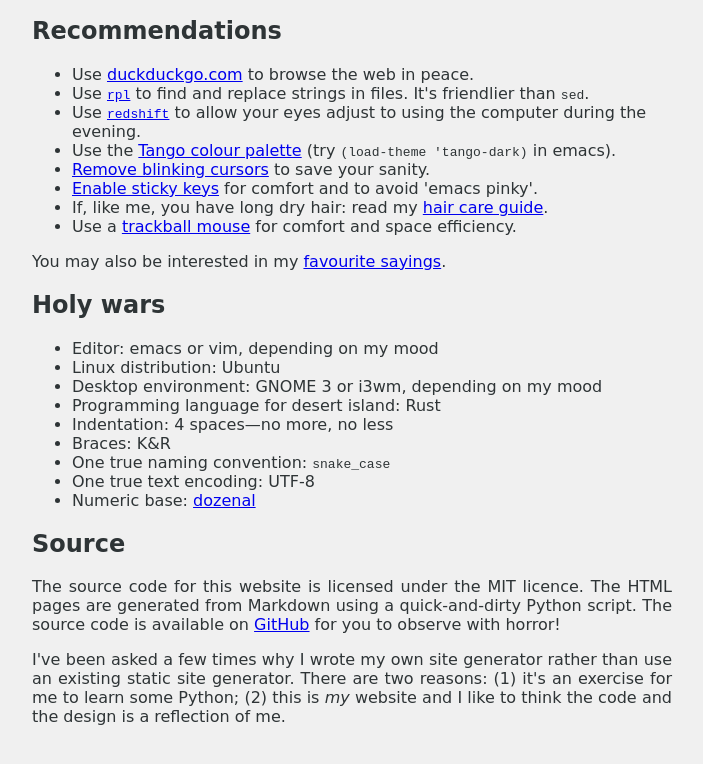
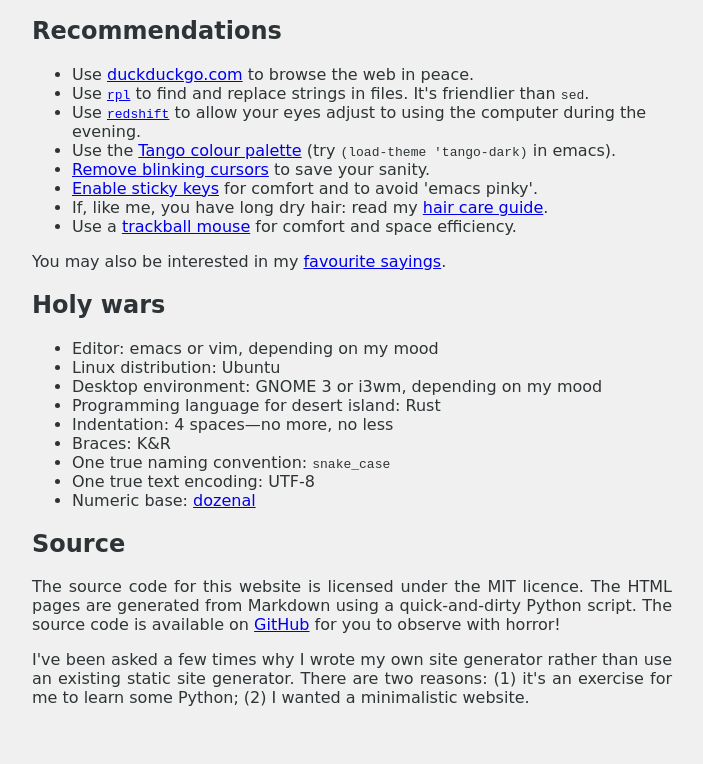
Before and after one commit to alteous/alteous.github.io, a plain HTML site: page index.html in a window 1280 px wide. Shown: the part 1090-1854 px from the top of the page, without its empty margins (288-991 px from the left). Drawn offline with Linux system fonts and the light colour scheme.

Commit message:
Add clarification

```diff
--- a/index.html
+++ b/index.html
@@ -111,7 +111,6 @@ is available on <a href="https://github.com/alteous/website">GitHub</a> for you
 with horror!</p>
         <p>I've been asked a few times why I wrote my own site generator rather than use
 an existing static site generator. There are two reasons: (1) it's an exercise for
-me to learn some Python; (2) this is <i>my</i> website and I like to think the code and
-the design is a reflection of me.</p>
+me to learn some Python; (2) I wanted a minimalistic website.</p>
     </body>
 </html>
```
Also changed, not shown: 1 other file.
